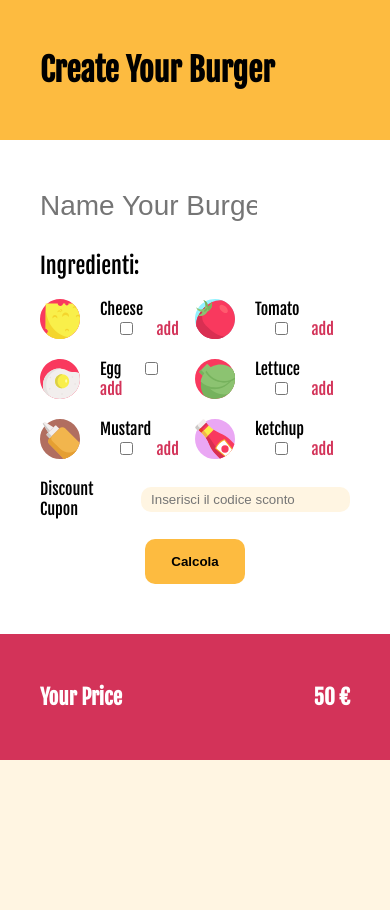
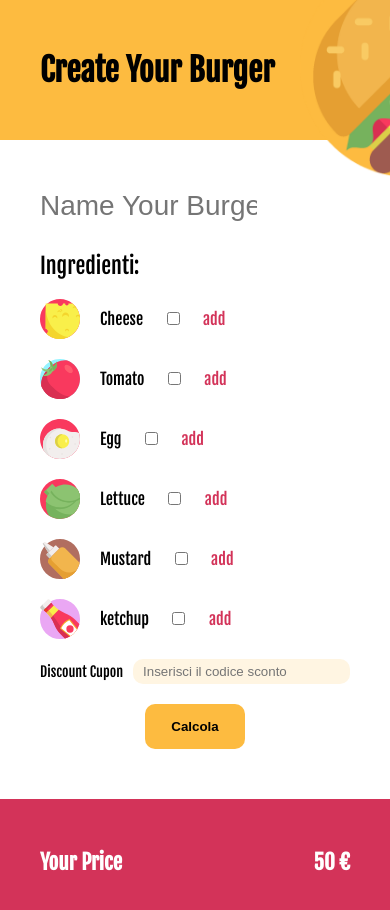
Before and after one commit to a-benvenuti/js-burger, a plain HTML site: page index.html in a window 390 px wide. Before the commit the page ends 844 px from the top, so only its background shows below. Drawn offline with Linux system fonts and the light colour scheme.

Commit message:
Aggiunto un minimo di responsive

```diff
--- a/css/style.css
+++ b/css/style.css
@@ -57,7 +57,7 @@ header{
 }
 .logo_burger{
   position: fixed;
-  top: -30px;
+  top: -5%;
   left: 640px;
 }
 /* /INTESTAZIONE */
@@ -71,7 +71,7 @@ header{
   flex-wrap: wrap;
 }
 .lista_ingredienti li{
-  width: 50%;
+  flex-basis: calc(100% / 2);
   align-items: center;
   margin-top: 20px;
 }
@@ -111,3 +111,28 @@ footer div{
   font-weight: bold;
 }
 /* /PREZZO FINALE */
+/* responsive */
+@media screen and (max-width: 880px){
+  .page_container{
+    max-width: 410px;
+  }
+  header{
+    height: 140px;
+    width: 410px;
+    position: fixed;
+    top: 0;
+  }
+  .logo_burger{
+    height: 220px;
+    position: fixed;
+    top: -5%;
+    left: 300px;
+  }
+  .lista_ingredienti{
+    flex-direction: column;
+  }
+  .codice_sconto label{
+    font-size: 14px;
+  }
+}
+/* /responsive */
--- a/index.html
+++ b/index.html
@@ -8,6 +8,9 @@
     <link rel="preconnect" href="https://fonts.gstatic.com">
     <link href="https://fonts.googleapis.com/css2?family=Fjalla+One&display=swap" rel="stylesheet">
     <!-- /Google Fonts -->
+    <!-- favicon -->
+    <link rel="icon" href="img/burger-top.png" type="image/x-icon" />
+    <!-- /favicon -->
     <!-- css -->
     <link rel="stylesheet" href="css/style.css">
     <!-- /css -->
@@ -57,14 +60,6 @@
   </div>
 
 
-
-
-
-
-
-
-
-
   <!-- javascript -->
   <script type="text/javascript" src="js/script.js"></script>
   <!-- /javascript -->
```
